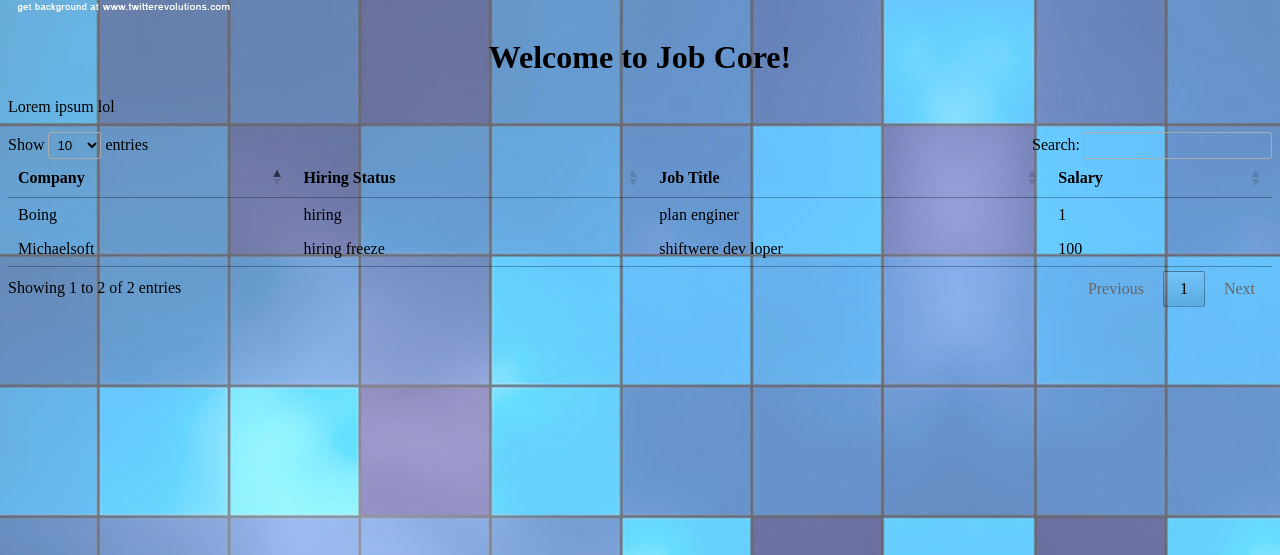
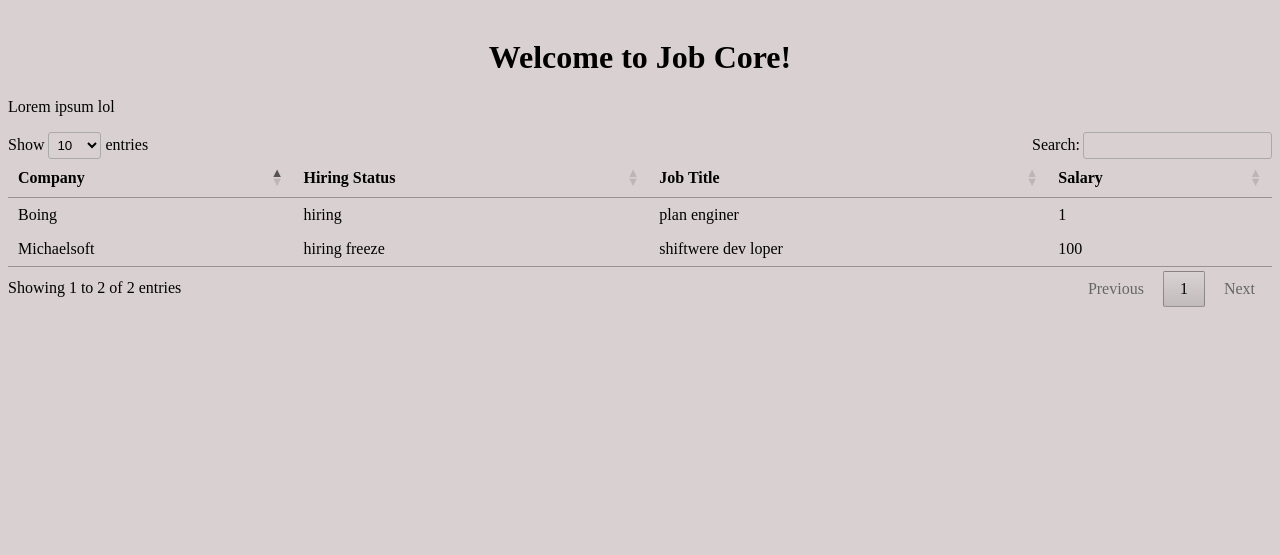
Before and after one commit to hackbois-2020/jobcore, a Flask app: page / in a window 1280 px wide. Shown: the top 555 px of the page. Run offline with Flask 2, Linux system fonts and the light colour scheme; some libraries are stand-ins or nearby versions.

Commit message:
lets try a color instead of a image

```diff
--- a/static/style.css
+++ b/static/style.css
@@ -2,7 +2,5 @@ body {
 	max-width: 80em;
 	margin: 10px auto 20px auto;
 	padding: 0.5em;
-	background-image: url("/static/background.png") !important;
-	background-image: no-repeat;
-	background-image: scroll;
+	background-color: #D9D1D1;
 }
```
